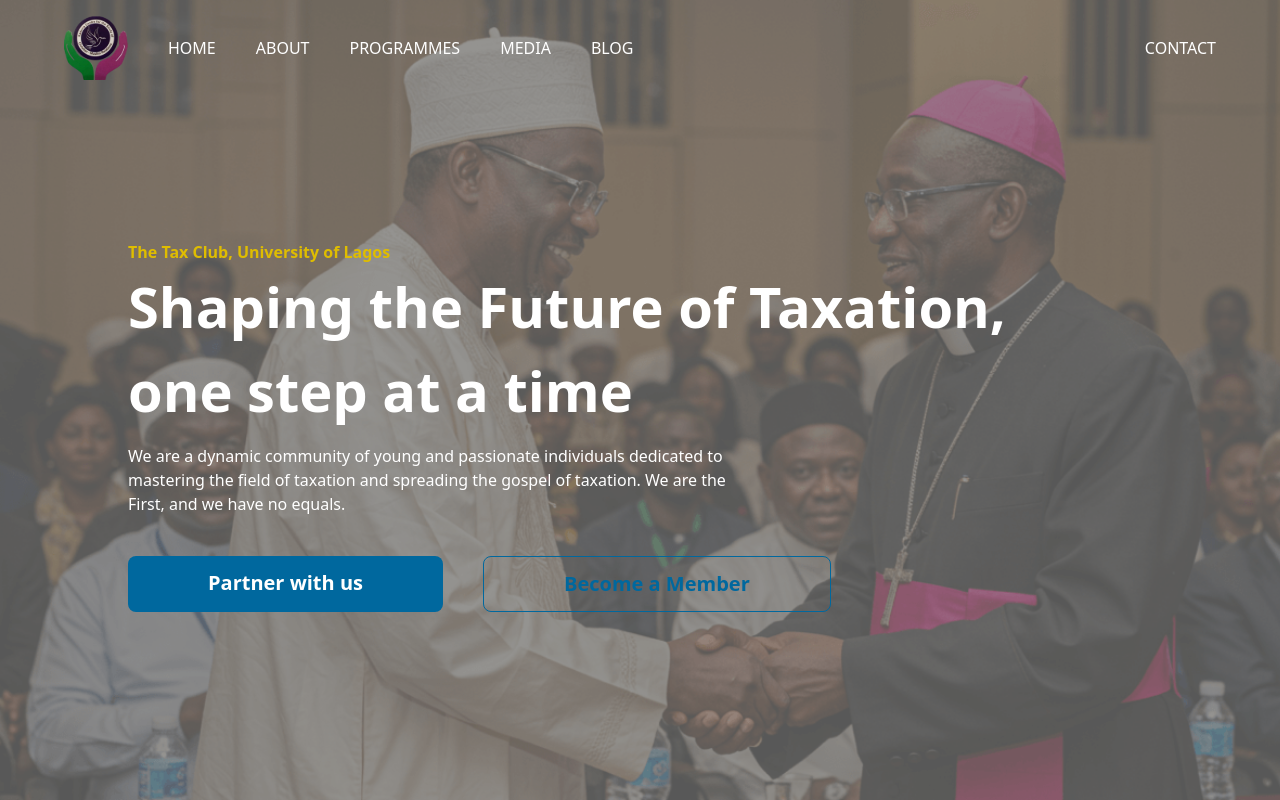
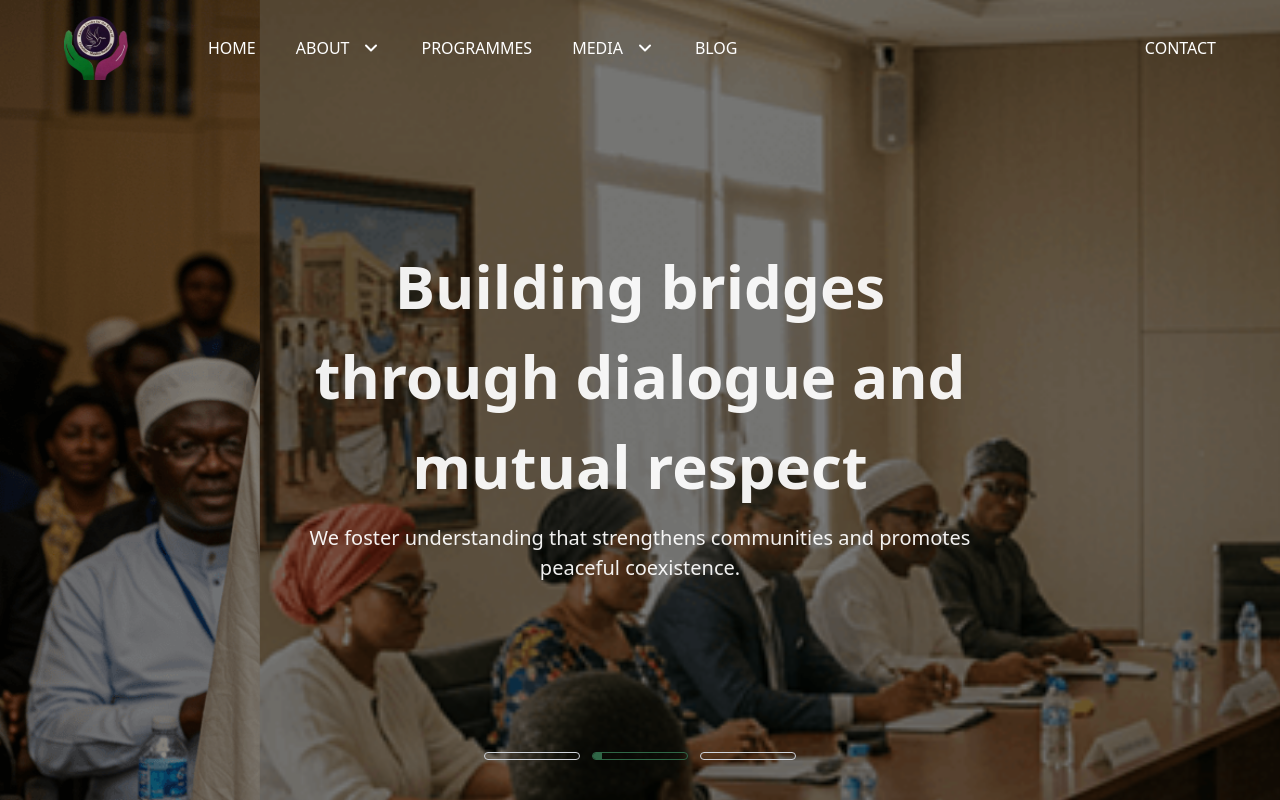
Before and after one commit to Frokesy/kaduna, a React (Vite) app: page / in a window 1280 px wide. Built offline with nearby package versions, Linux system fonts and the light colour scheme.

Commit message:
designed hero component

```diff
--- a/src/components/Icons.tsx
+++ b/src/components/Icons.tsx
@@ -15,3 +15,21 @@
     />
   </svg>
 );
+
+export const CaretDownIcon = () => (
+  <svg
+    width="20"
+    height="20"
+    viewBox="0 0 20 20"
+    fill="none"
+    xmlns="http://www.w3.org/2000/svg"
+  >
+    <path
+      d="M5 7.5L10 12.5L15 7.5"
+      stroke="white"
+      strokeWidth="2"
+      strokeLinecap="round"
+      strokeLinejoin="round"
+    />
+  </svg>
+);
--- a/src/components/defaults/Header.tsx
+++ b/src/components/defaults/Header.tsx
@@ -1,4 +1,4 @@
-import { HamburgerIcon } from '../Icons';
+import { CaretDownIcon, HamburgerIcon } from '../Icons';
 
 const Header = () => {
   return (
@@ -8,10 +8,16 @@
       </div>
       <div className="hidden lg:flex items-center space-x-10 uppercase">
         <img src="/assets/logo.svg" alt="img" />
-        <span className="cursor-pointer">Home</span>
-        <span className="cursor-pointer">About</span>
+        <span className="cursor-pointer pl-10">Home</span>
+        <div className="flex items-center space-x-3 cursor-pointer">
+          <span>About</span>
+          <CaretDownIcon />
+        </div>
         <span className="cursor-pointer">Programmes</span>
-        <span className="cursor-pointer">Media</span>
+        <div className="flex items-center space-x-3 cursor-pointer">
+          <span>Media</span>
+          <CaretDownIcon />
+        </div>
         <span className="cursor-pointer">Blog</span>
       </div>
 
--- a/src/components/defaults/Hero.tsx
+++ b/src/components/defaults/Hero.tsx
@@ -1,121 +1,117 @@
 import { useEffect, useState } from 'react';
 import Header from './Header';
-import { motion, AnimatePresence } from 'framer-motion';
-import { NavLink } from 'react-router-dom';
+import { motion } from 'framer-motion';
+import type { Variants } from 'framer-motion';
 
-const backgroundImages = [
-  '/assets/hero-imgs/hero.png',
-  '/assets/hero-imgs/img-two.png',
-  '/assets/hero-imgs/img-three.png',
+const slides = [
+  {
+    image: '/assets/hero-imgs/hero.png',
+    title: 'Interfaith Education for peace, reconciliation and development',
+    description:
+      'Investing in an understanding between Muslims and Christians. Join us now to achieve the dream of positive interpersonal relations and donate to our cause.',
+  },
+  {
+    image: '/assets/hero-imgs/img-two.png',
+    title: 'Building bridges through dialogue and mutual respect',
+    description:
+      'We foster understanding that strengthens communities and promotes peaceful coexistence.',
+  },
+  {
+    image: '/assets/hero-imgs/img-three.png',
+    title: 'Empowering communities for sustainable peace',
+    description:
+      'Education and collaboration are at the heart of long-lasting development.',
+  },
 ];
+
+const imageVariants: Variants = {
+  initial: { x: '100%', scale: 2, opacity: 1 },
+  animate: {
+    x: 0,
+    scale: 1,
+    opacity: 1,
+    transition: { duration: 1.2, ease: [0.43, 0.13, 0.23, 0.96] },
+  },
+};
 
 const Hero = () => {
   const [currentImage, setCurrentImage] = useState(0);
+  const [prevImage, setPrevImage] = useState(0);
 
   useEffect(() => {
     const interval = setInterval(() => {
-      setCurrentImage((prev) => (prev + 1) % backgroundImages.length);
+      setPrevImage(currentImage);
+      setCurrentImage((prev) => (prev + 1) % slides.length);
     }, 5000);
     return () => clearInterval(interval);
-  }, []);
-
-  const heroVariants = {
-    hidden: { opacity: 0, y: -50 },
-    visible: { opacity: 1, y: 0, transition: { duration: 0.6 } },
-  };
-
-  const contentVariants = {
-    hidden: { opacity: 0, x: -50 },
-    visible: (i: number) => ({
-      opacity: 1,
-      x: 0,
-      transition: { delay: i * 0.3, duration: 0.6 },
-    }),
-  };
+  }, [currentImage]);
 
   return (
-    <div className="relative lg:min-h-screen">
-      <AnimatePresence mode="wait">
+    <div className="relative lg:min-h-screen overflow-hidden">
+      <div className="absolute inset-0 w-full lg:h-screen z-0">
+        <div
+          className="absolute inset-0 w-full h-full bg-cover bg-no-repeat"
+          style={{ backgroundImage: `url(${slides[prevImage].image})` }}
+        />
         <motion.div
           key={currentImage}
-          initial={{ opacity: 0 }}
-          animate={{ opacity: 1 }}
-          exit={{ opacity: 0 }}
-          transition={{ duration: 1.2 }}
-          className="absolute inset-0 w-full h-full bg-cover bg-no-repeat z-0"
-          style={{ backgroundImage: `url(${backgroundImages[currentImage]})` }}
-        ></motion.div>
-      </AnimatePresence>
-      <div className="relative lg:absolute lg:inset-0 bg-black/40 lg:text-[#ffffff] text-[#333] z-10 w-full flex flex-col">
-        <motion.div variants={heroVariants} initial="hidden" animate="visible">
+          variants={imageVariants}
+          initial="initial"
+          animate="animate"
+          whileHover={{ scale: 1.02, rotateY: 3 }}
+          className="absolute inset-0 w-full h-full bg-cover bg-no-repeat cursor-pointer"
+          style={{ backgroundImage: `url(${slides[currentImage].image})` }}
+        />
+      </div>
+
+      <div className="relative lg:absolute lg:inset-0 bg-black/40 text-white z-10 w-full lg:h-screen flex flex-col">
+        <motion.div
+          initial={{ opacity: 0, y: -30 }}
+          animate={{ opacity: 1, y: 0 }}
+          transition={{ duration: 0.6 }}
+        >
           <Header />
         </motion.div>
 
-        <div className="lg:w-[80vw] w-[90vw] mx-auto mt-6 lg:mt-[20vh] z-20">
-          <motion.h2
-            className="lg:text-[#DFBD00] text-[#00689e] font-semibold"
-            custom={0}
-            variants={contentVariants}
-            initial="hidden"
-            animate="visible"
+        <div className="w-[90vw] mx-auto lg:mb-0 mb-[20vh] mt-[20vh] z-20">
+          <motion.div
+            key={currentImage}
+            initial={{ opacity: 0, y: 20 }}
+            animate={{ opacity: 1, y: 0 }}
+            exit={{ opacity: 0, y: -20 }}
+            transition={{ duration: 0.6 }}
           >
-            The Tax Club, University of Lagos
-          </motion.h2>
+            <h2 className="lg:text-[60px] text-[30px] font-semibold text-center lg:w-[65%] mx-auto">
+              {slides[currentImage].title}
+            </h2>
+            <p className="lg:w-[60%] lg:text-[20px] text-center mx-auto mt-3">
+              {slides[currentImage].description}
+            </p>
+          </motion.div>
+        </div>
 
-          <motion.h2
-            className="lg:block hidden text-[56px] font-semibold"
-            custom={1}
-            variants={contentVariants}
-            initial="hidden"
-            animate="visible"
-          >
-            Shaping the Future of Taxation, <br /> one step at a time
-          </motion.h2>
-
-          <motion.h2
-            className="lg:hidden text-[22px] font-bold"
-            custom={1}
-            variants={contentVariants}
-            initial="hidden"
-            animate="visible"
-          >
-            Shaping the Future of Taxation, one step at a time
-          </motion.h2>
-
-          <motion.p
-            className="lg:w-[60%] mt-3 lg:pl-0 lg:border-none pl-4 border-l-4 border-[#00689E]"
-            custom={2}
-            variants={contentVariants}
-            initial="hidden"
-            animate="visible"
-          >
-            We are a dynamic community of young and passionate individuals
-            dedicated to mastering the field of taxation and spreading the
-            gospel of taxation. We are the First, and we have no equals.
-          </motion.p>
-
-          <motion.div
-            className="mt-10 flex lg:flex-row flex-col lg:space-x-10 space-y-6 lg:space-y-0 lg:text-[20px]"
-            custom={3}
-            variants={contentVariants}
-            initial="hidden"
-            animate="visible"
-          >
-            <NavLink
-              to="https://forms.gle/fUCN99VZVev6WNLTA"
-              target="_blank"
-              className="bg-[#00689e] text-center text-white px-20 py-3 rounded-lg font-semibold hover:bg-[#005a7a] transition-all duration-300 ease-in-out"
-            >
-              Partner with us
-            </NavLink>
-            <a
-              href="https://bit.ly/applicationformttcunilag"
-              target="_blank"
-              className="border border-[#00689e] text-[#00689e] flex items-center justify-center lg:px-20 py-3 rounded-lg font-semibold hover:bg-[#00689e] hover:text-white transition-all duration-300 ease-in-out"
-            >
-              Become a Member
-            </a>
-          </motion.div>
+        <div className="flex justify-center mt-auto mb-10 space-x-3 items-center">
+          {slides.map((_, index) => {
+            const isActive = currentImage === index;
+            return (
+              <div
+                key={index}
+                className={`relative h-2 w-24 rounded-full border ${
+                  isActive ? 'border-[#2F6646]' : 'border-[#D0D5DD]'
+                } overflow-hidden`}
+              >
+                {isActive && (
+                  <motion.div
+                    key={currentImage}
+                    initial={{ width: '0%' }}
+                    animate={{ width: '100%' }}
+                    transition={{ duration: 5, ease: 'linear' }}
+                    className="absolute left-0 top-0 h-full bg-[#2F6646]"
+                  />
+                )}
+              </div>
+            );
+          })}
         </div>
       </div>
     </div>
```
